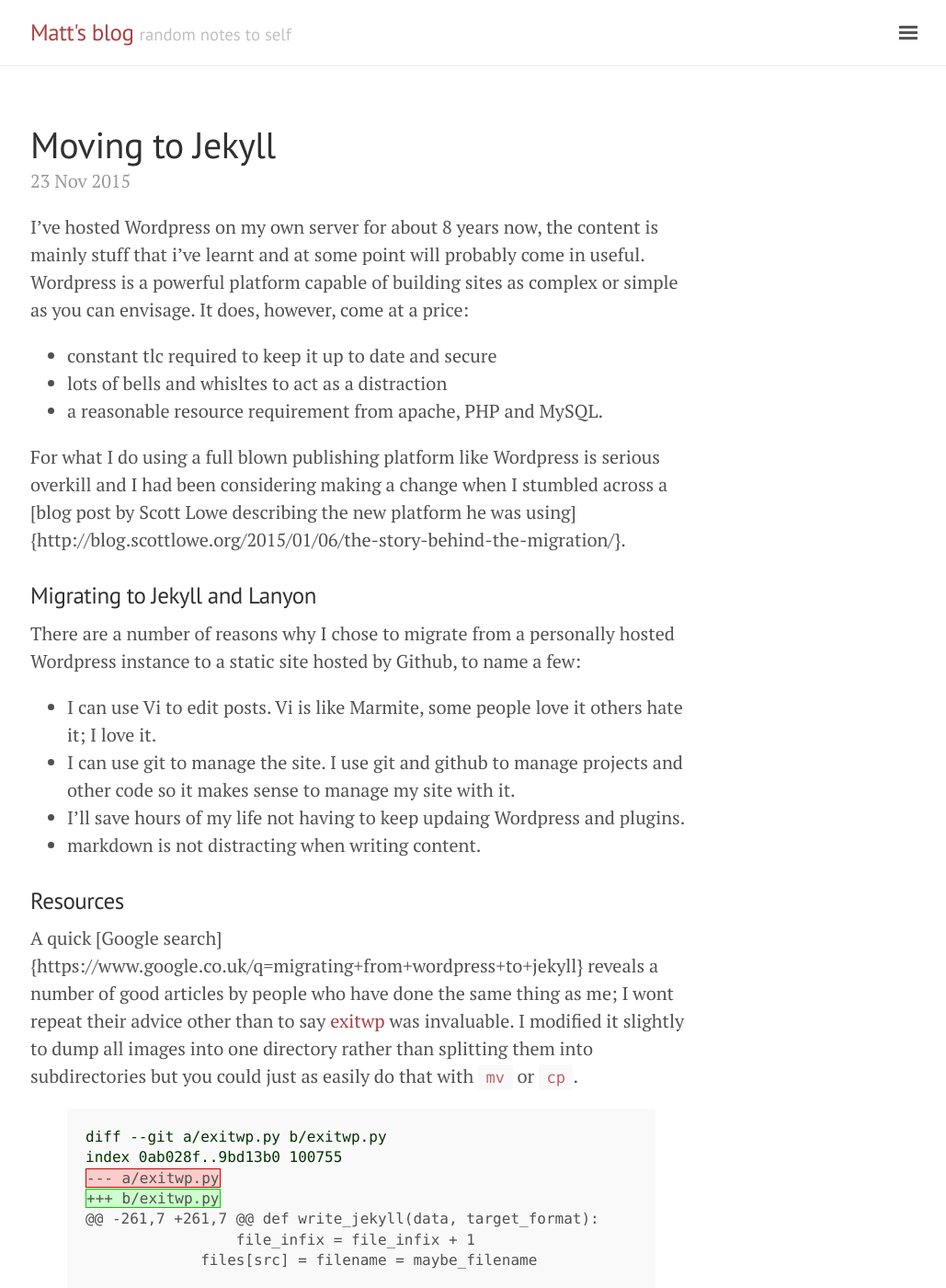
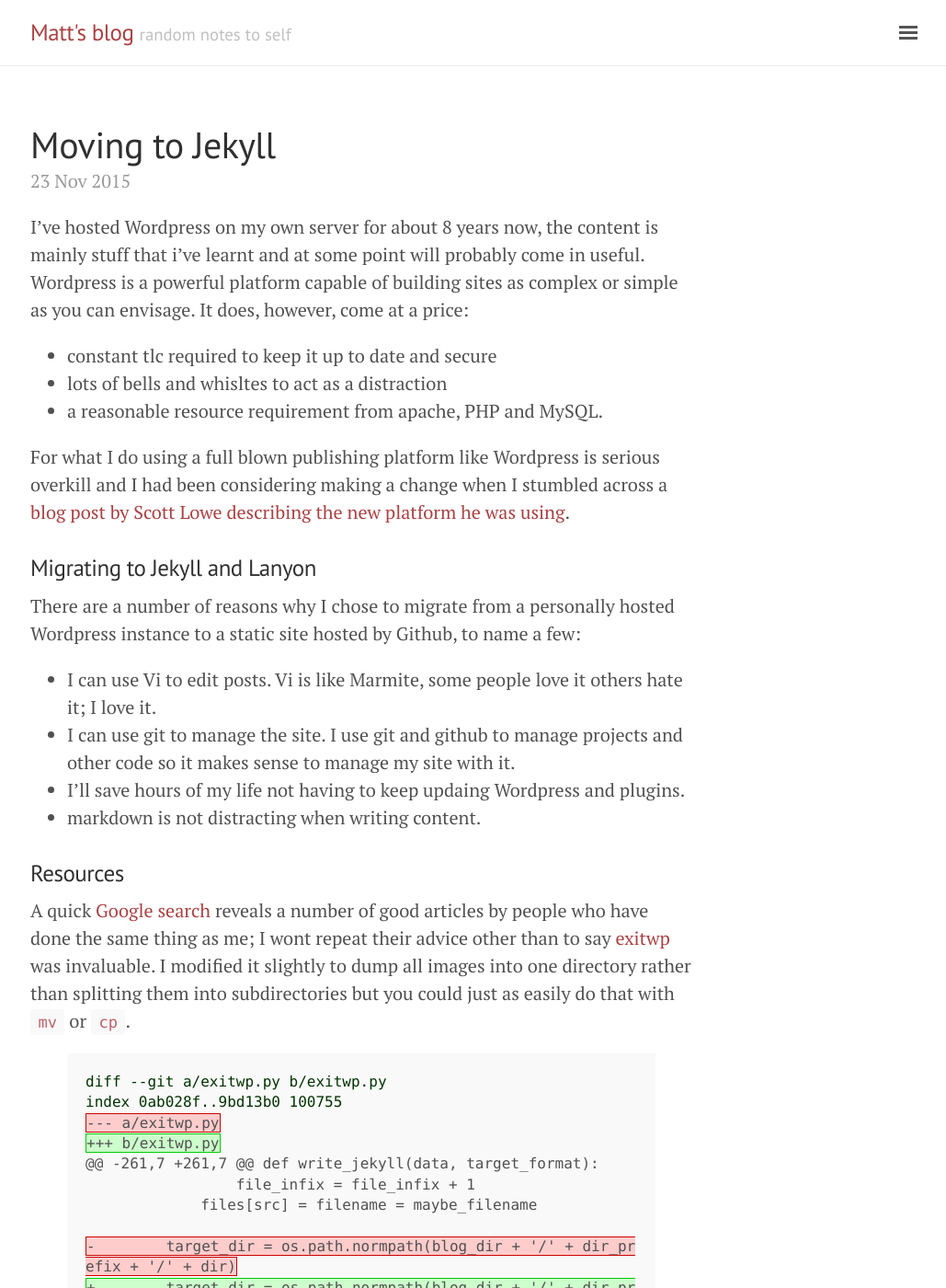
Before and after one commit to mjh-test1/mjh-test1.github.io, a Jekyll site: the page built from _posts/2015-11-23-site-build.md, in a window 1280 px wide and 1400 px high. Shown: the whole window at 92% size, without its empty margins (247-1276 px from the left). Built offline with Jekyll 4.4.1, drawn with Linux system fonts in a browser that asks for light colours; nearby versions of some CDN libraries; some of the changed text lies outside the part shown.

Commit message:
Fixed link errors

```diff
--- a/_posts/2015-11-23-site-build.md
+++ b/_posts/2015-11-23-site-build.md
@@ -11,7 +11,7 @@ I've hosted Wordpress on my own server for about 8 years now, the content is mai
 * lots of bells and whisltes to act as a distraction
 * a reasonable resource requirement from apache, PHP and MySQL.
 
-For what I do using a full blown publishing platform like Wordpress is serious overkill and I had been considering making a change when I stumbled across a [blog post by Scott Lowe describing the new platform he was using]{http://blog.scottlowe.org/2015/01/06/the-story-behind-the-migration/}.
+For what I do using a full blown publishing platform like Wordpress is serious overkill and I had been considering making a change when I stumbled across a [blog post by Scott Lowe describing the new platform he was using](http://blog.scottlowe.org/2015/01/06/the-story-behind-the-migration/).
 
 ### Migrating to Jekyll and Lanyon
 
@@ -24,7 +24,7 @@ There are a number of reasons why I chose to migrate from a personally hosted Wo
 
 ### Resources
 
-A quick [Google search]{https://www.google.co.uk/q=migrating+from+wordpress+to+jekyll} reveals a number of good articles by people who have done the same thing as me; I wont repeat their advice other than to say [exitwp](https://github.com/thomasf/exitwp) was invaluable. I modified it slightly to dump all images into one directory rather than splitting them into subdirectories but you could just as easily do that with `mv` or `cp`.
+A quick [Google search](https://www.google.co.uk/q=migrating+from+wordpress+to+jekyll) reveals a number of good articles by people who have done the same thing as me; I wont repeat their advice other than to say [exitwp](https://github.com/thomasf/exitwp) was invaluable. I modified it slightly to dump all images into one directory rather than splitting them into subdirectories but you could just as easily do that with `mv` or `cp`.
 
 {% highlight diff %}
 diff --git a/exitwp.py b/exitwp.py
@@ -51,4 +51,4 @@ I've modified Lanyon a little to add some bits I wanted on the site, most of the
 * Twittercards - Using [code from David Ensinger](http://davidensinger.com/2013/04/supporting-twitter-cards-with-jekyll/)
 * Google analytics - A simple include file and `_config.yaml` variable to hold the tracking code
 * Sharing link on posts - I actually did this bit myself!
-* Excerpts - I changed the default index page to show excerpts rather than the full post, code borrowed and adapted from [Scott Lowe index page](https://github.com/lowescott/lowescott.github.io/blob/master/index.html) and the [Jekyll guide](http://jekyllrb.com/docs/posts/)
+* Excerpts - I changed the default index page to show excerpts rather than the full post, code borrowed and adapted from [Scott Lowe's index page](https://github.com/lowescott/lowescott.github.io/blob/master/index.html) and the [Jekyll guide](http://jekyllrb.com/docs/posts/)
```
